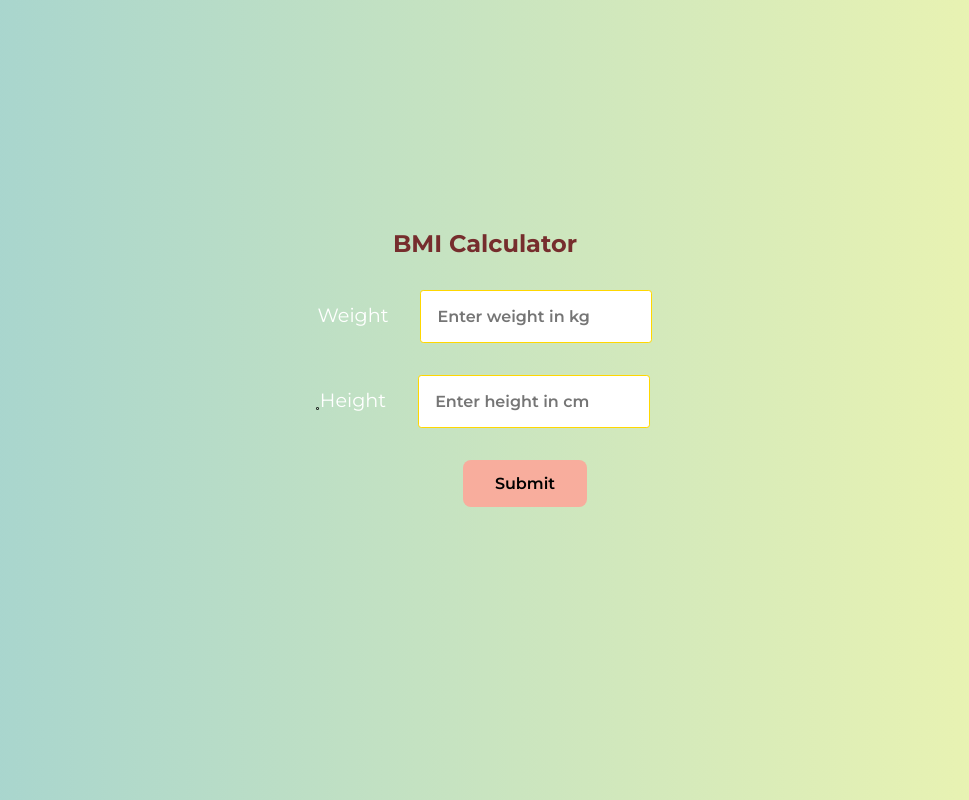
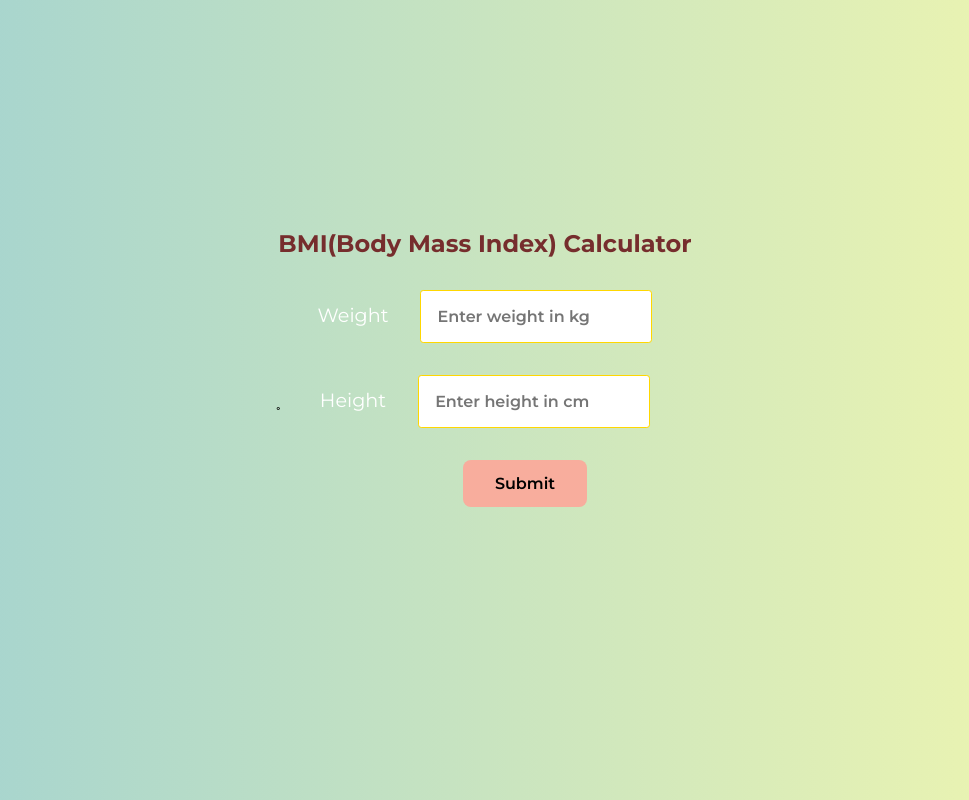
Before and after one commit to dipujeh/BMI-Calculator, a plain HTML site: page index.html in a window 1280 px wide. Shown: the whole page, without its empty margins (155-1124 px from the left). Drawn offline with Linux system fonts and the light colour scheme.

Commit message:
Update index.html

```diff
--- a/index.html
+++ b/index.html
@@ -11,7 +11,7 @@
 <body>̥
     <section class="bmi-box">
         <form>
-            <h1>BMI Calculator</h1>
+            <h1>BMI(Body Mass Index)  Calculator</h1>
             <label for="weight">
                 <span class="text">Weight</span><input type="text" placeholder="Enter weight in kg" id="weight"  required>
             </label>
```
